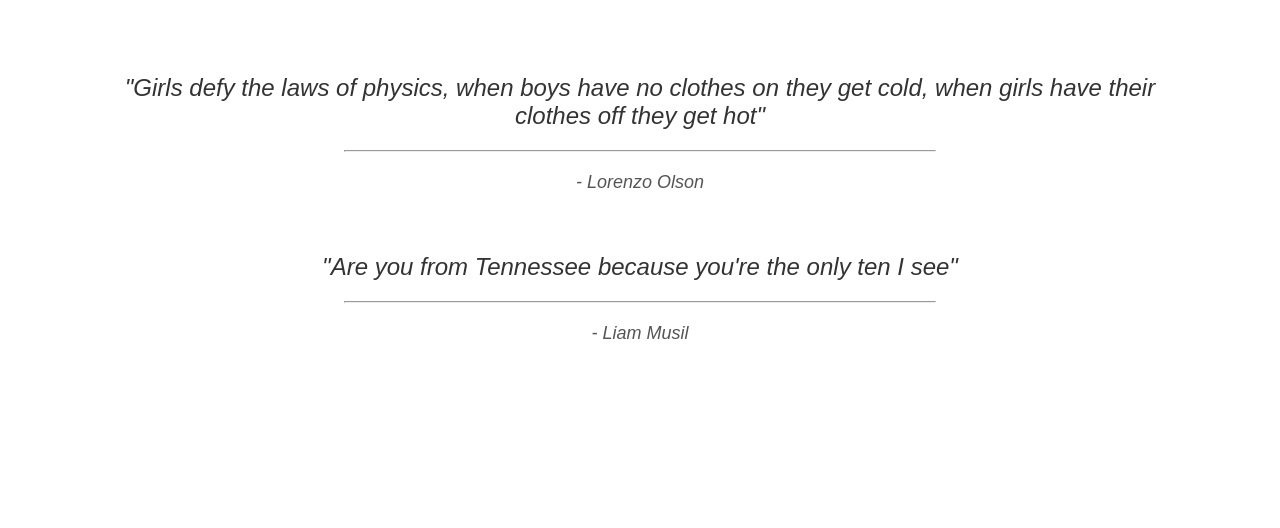
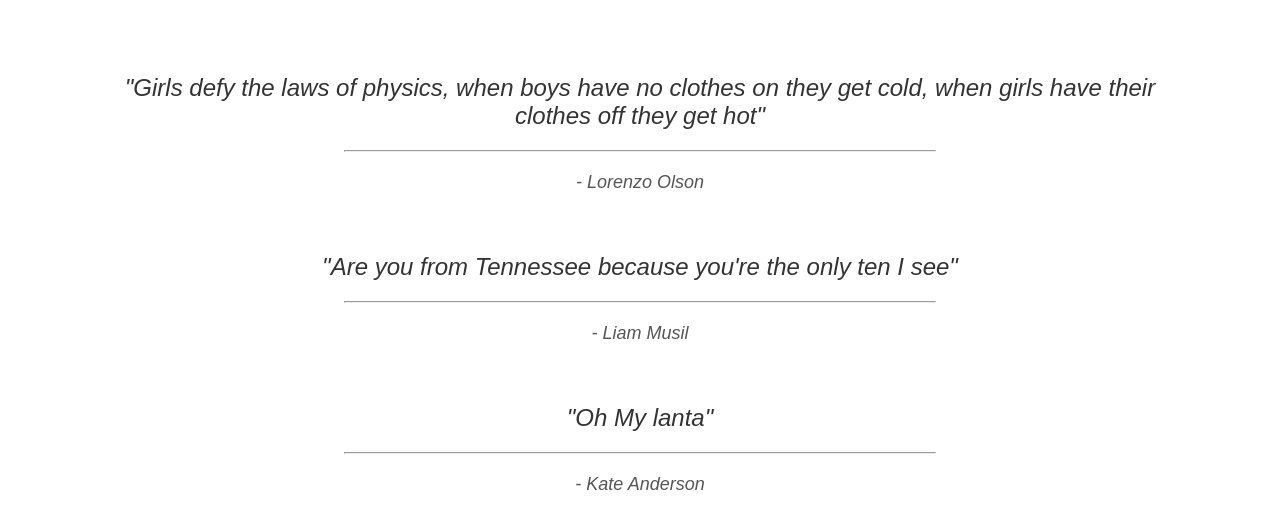
Before and after one commit to BlesHodja/bleshodja.github.io, a plain HTML site: page quotes1.html in a window 1280 px wide. Drawn offline with Linux system fonts and the light colour scheme.

Commit message:
Update quotes1.html

```diff
--- a/quotes1.html
+++ b/quotes1.html
@@ -46,5 +46,13 @@
     <hr>
     <cite>- Liam Musil</cite>
 
+    <br><br>
+
+    <blockquote>
+        "Oh My lanta"
+    </blockquote>
+    <hr>
+    <cite>- Kate Anderson</cite>
+
 </body>
 </html>
```
